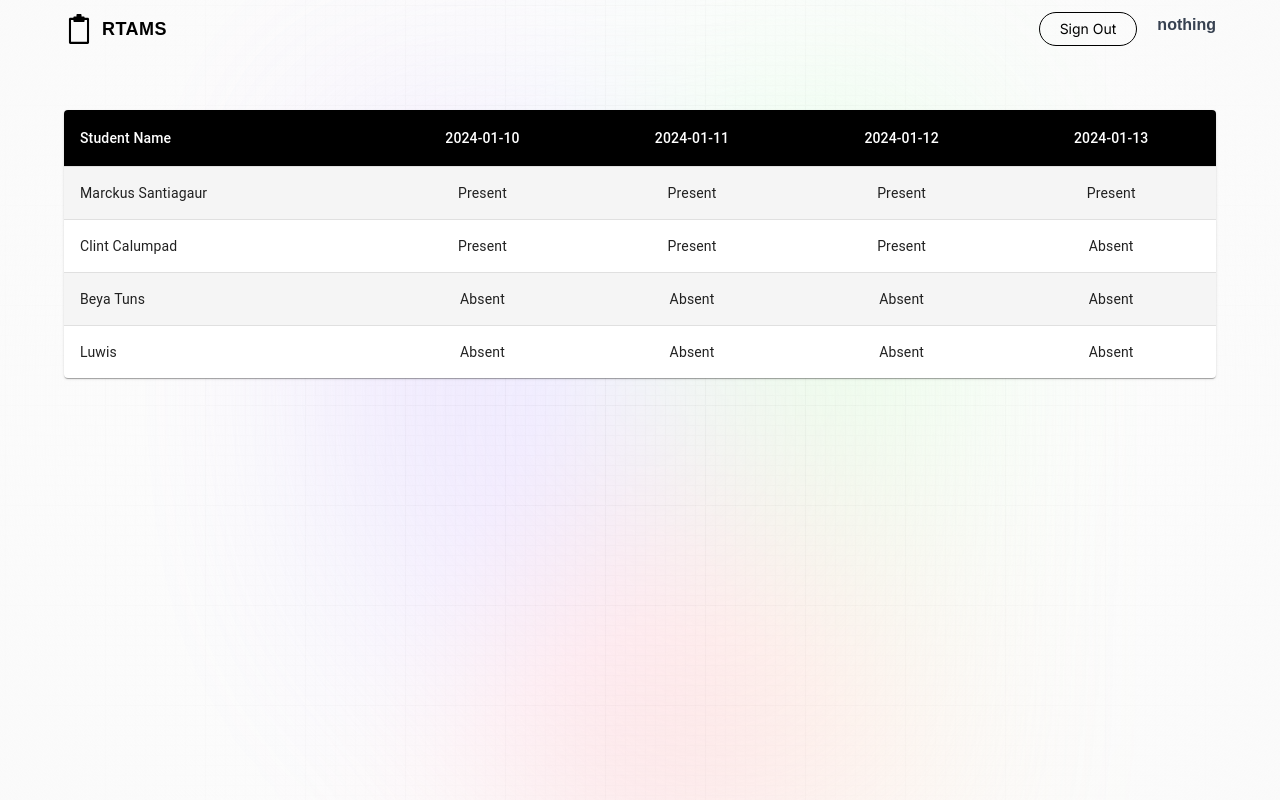
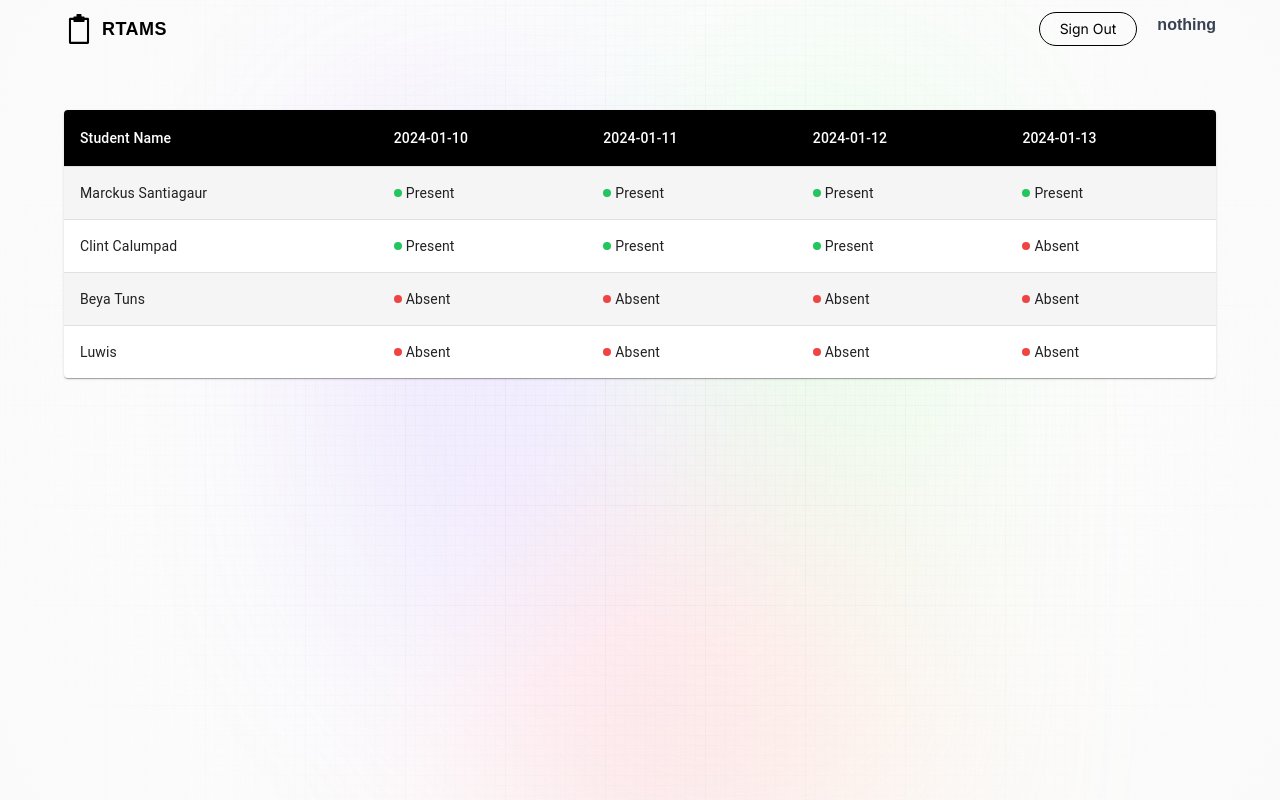
Before and after one commit to Merckerk/rtams-next, a Next.js app: page /student-attendance in a window 1280 px wide. Built offline with nearby package versions, Linux system fonts and the light colour scheme; no server answers.

Commit message:
chore: minor ui changes

```diff
--- a/app/student-attendance/page.jsx
+++ b/app/student-attendance/page.jsx
@@ -71,7 +71,7 @@ const StudentAttendance = () => {
             <TableRow>
               <StyledTableCell>Student Name</StyledTableCell>
               {Object.keys(attendanceMap).map((date) => (
-                <StyledTableCell key={date} align="center">
+                <StyledTableCell key={date} align="left">
                   {date}
                 </StyledTableCell>
               ))}
@@ -89,9 +89,18 @@ const StudentAttendance = () => {
                   <StyledTableCell align="center" key={date}>
                     {
                       // isPresent(student.name, attendanceMap[date])
-                    attendanceMap[date].includes(student.name)
-                      ? "Present"
-                      : "Absent"}
+                      attendanceMap[date].includes(student.name) ? (
+                        <div className="flex items-center">
+                          <div className="w-2 h-2 bg-green-500 rounded-full mr-1" />
+                          <span>Present</span>
+                        </div>
+                      ) : (
+                        <div className="flex items-center">
+                        <div className="w-2 h-2 bg-red-500 rounded-full mr-1" />
+                        <span>Absent</span>
+                        </div>
+                      )
+                    }
                   </StyledTableCell>
                 ))}
               </StyledTableRow>
```
